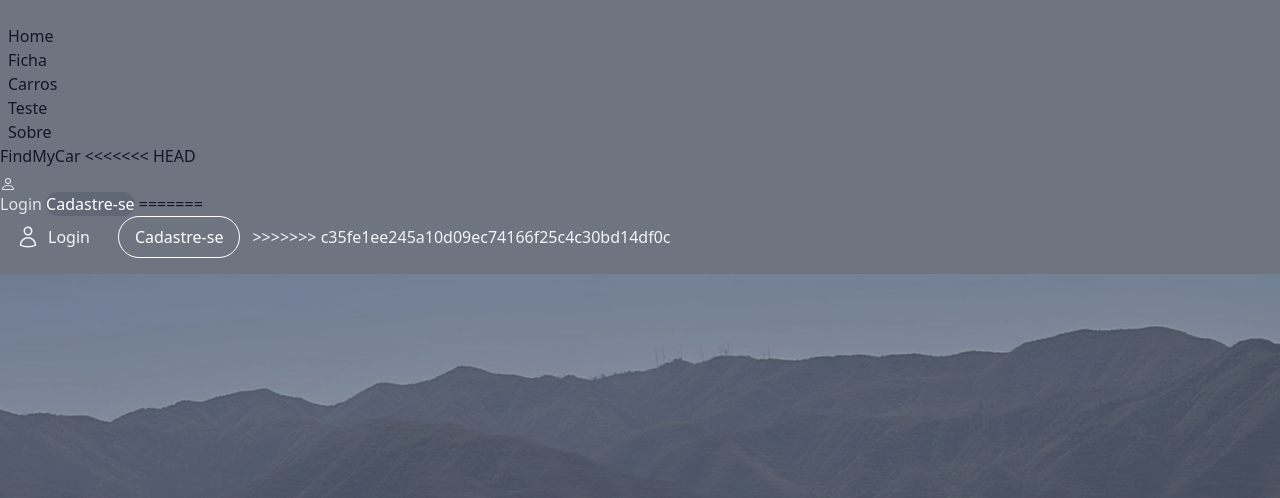
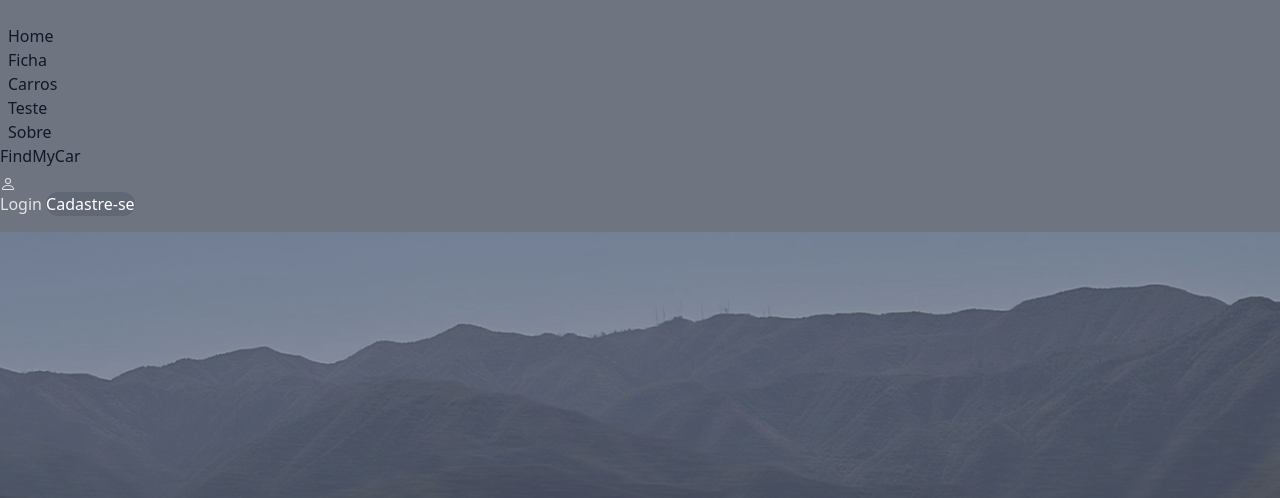
Before and after one commit to Gizetto61/FindMyCar, a Flask app: page / in a window 1280 px wide. Shown: the top 498 px of the page. Run offline with Flask 3, Linux system fonts and the light colour scheme; some libraries are stand-ins or nearby versions.

Commit message:
padronizando footer e navbar

```diff
--- a/Main/templates/homepage.html
+++ b/Main/templates/homepage.html
@@ -35,7 +35,6 @@
     <!-- Logo central -->
     <a class="navbar-brand order-1 order-md-2 fw-semibold mx-auto" href="#">FindMyCar</a>
 
-<<<<<<< HEAD
     <!-- Botões à direita -->
     <div class="d-flex align-items-center gap-2 order-3 mt-2 mt-md-0">
       <!-- Login com ícone claro e transparente -->
@@ -49,18 +48,6 @@
       <button type="button" class="btn text-white" style="background-color: rgba(95, 103, 116, 0.90); border-radius: 999px;">
         Cadastre-se
       </button>
-=======
-    <div class="flex items-center gap-3 text-gray-100 text-base">
-  <a href="/login" type="button" class="flex items-center gap-2 px-4 py-2 rounded-lg bg-transparent hover:bg-gray-700 transition focus:outline-none focus:ring-2 focus:ring-indigo-400" aria-label="Login">
-        <svg xmlns="http://www.w3.org/2000/svg" fill="none" viewBox="0 0 24 24" stroke-width="1.5" stroke="currentColor" class="size-6">
-  <path stroke-linecap="round" stroke-linejoin="round" d="M15.75 6a3.75 3.75 0 1 1-7.5 0 3.75 3.75 0 0 1 7.5 0ZM4.501 20.118a7.5 7.5 0 0 1 14.998 0A17.933 17.933 0 0 1 12 21.75c-2.676 0-5.216-.584-7.499-1.632Z" />
-</svg>
-          <path stroke-linecap="round" stroke-linejoin="round" stroke-width="2" d="M5.121 17.804A12.044 12.044 0 0112 15c2.28 0 4.392.704 6.06 1.904M15 11a3 3 0 11-6 0 3 3 0 016 0z" />
-        </svg>
-        Login
-      </a>
-      <a href="/cadastro" class="border border-white rounded-full px-4 py-2 text-white text-base hover:bg-white hover:text-indigo-600 transition focus:outline-none focus:ring-2 focus:ring-indigo-400">Cadastre-se</a>
->>>>>>> c35fe1ee245a10d09ec74166f25c4c30bd14df0c
     </div>
   </div>
 </nav>
```
Also changed, not shown: Main/templates/questionario.html (+0 -23 lines).
